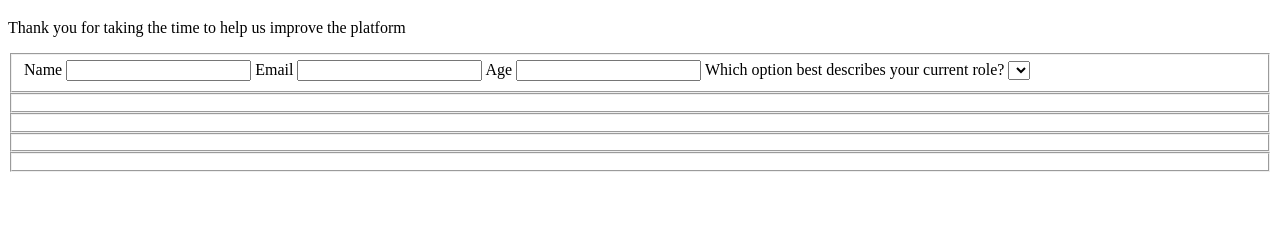
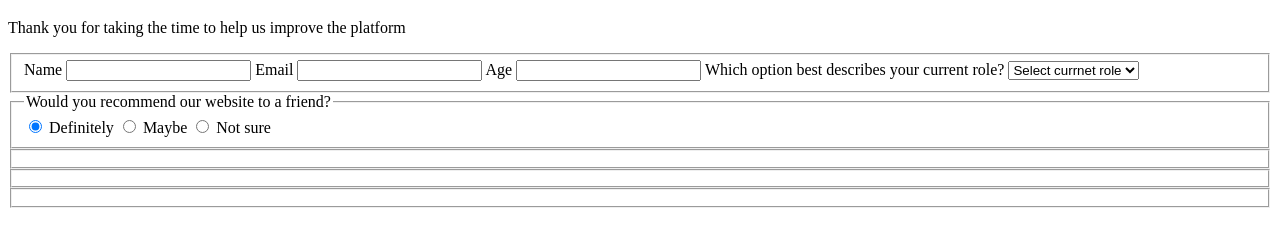
Before and after one commit to BassimAliDurzi/Survey-Form, a plain HTML site: page index.html in a window 1280 px wide. Shown: the part 61-308 px from the top of the page. Drawn offline with Linux system fonts and the light colour scheme.

Commit message:
Add the second part of the form where user would recommend the website to friend

```diff
--- a/index.html
+++ b/index.html
@@ -13,16 +13,22 @@
         <label for="name">Name <input type="text" id="name" required/></label>
         <label for="email">Email <input type="text" id="email" required/></label>
         <label for="age">Age <input type="text" id="age" min="13" max="120"/></label>
-        <label for=""></label>
+        <label for="role"></label>
           Which option best describes your current role? <select name="" id="">
-            <option value=""></option>
-            <option value=""></option>
-            <option value=""></option>
-            <option value=""></option>
-            <option value=""></option></select
-        ></label>
+            <option value="">Select currnet role</option>
+            <option value="1">Student</option>
+            <option value="2">Full Time Job</option>
+            <option value="3">Full Time Learner</option>
+            <option value="4">Prefer not to say</option>
+            <option value="5">Other</option></select>
+        </label>
       </fieldset>
-      <fieldset></fieldset>
+      <fieldset>
+        <legend>Would you recommend our website to a friend?</legend>
+        <label for="definitely"><input type="radio" id="definitely" value="definitely" name="recommendation" checked> Definitely</label>
+        <label for="maybe"><input type="radio" id="maybe" value="maybe" name="recommendation"> Maybe</label>
+        <label for="not-sure"><input type="radio" id="not-sure" value="not-sure" name="recommendation"> Not sure</label>
+      </fieldset>
       <fieldset></fieldset>
       <fieldset></fieldset>
       <fieldset></fieldset>
```
